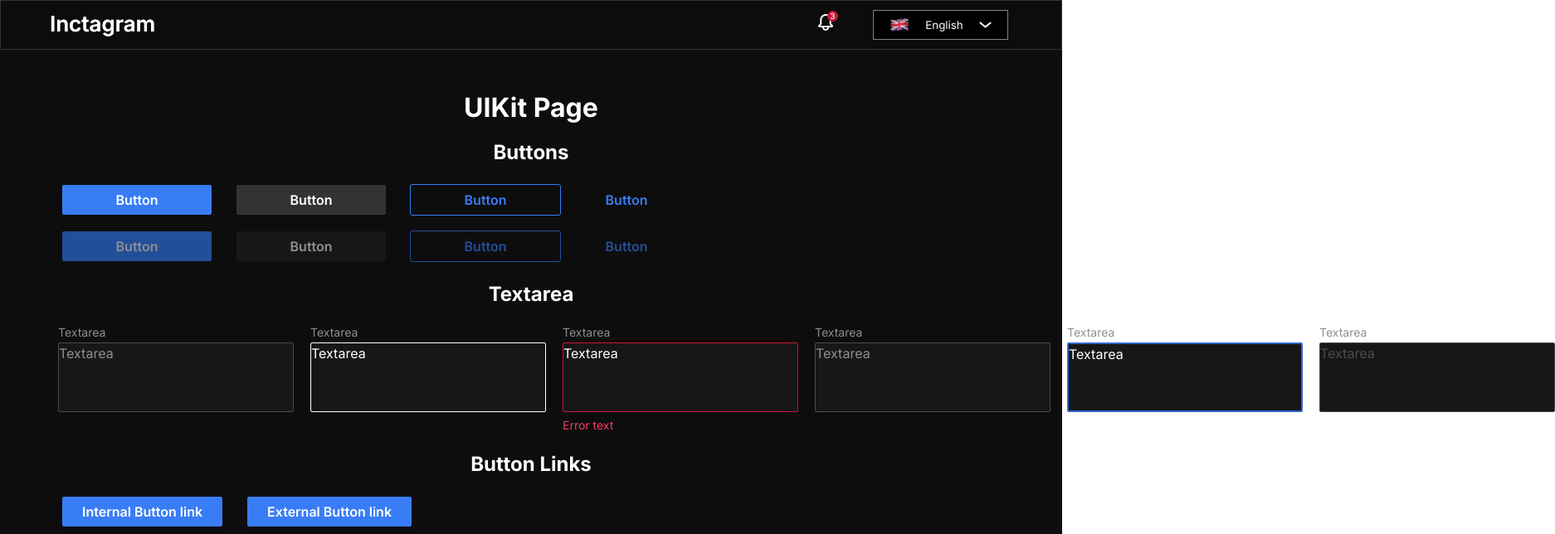
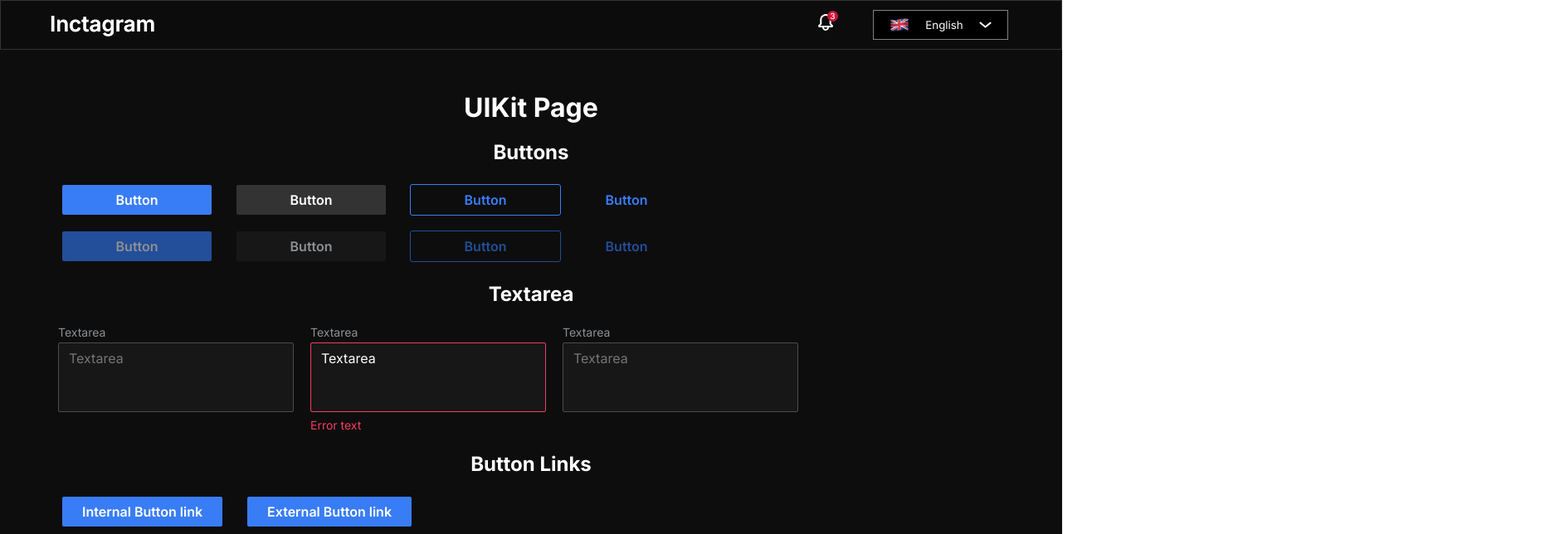
Before and after one commit to FightersForJustice/inctagram, a Next.js app: page /dev/ui-kit in a window 1280 px wide. Shown: the top 644 px of the page at 83% size, 1874 px wide, since content can reach past the window. Built offline with nearby package versions, Linux system fonts and the light colour scheme.

Commit message:
fix: change props and scss for textareas in UI-kit

```diff
--- a/@ui/ui-kit/Textareas/Textarea.module.scss
+++ b/@ui/ui-kit/Textareas/Textarea.module.scss
@@ -1,13 +1,23 @@
 @use '../../design/settings/colors.scss' as colors;
-.title {
-  color: colors.$light-900;
-  /* regular_text 14 */
+
+.error_message {
+  color: colors.$danger-300;
   font-family: Inter;
   font-size: 14px;
   font-style: normal;
   font-weight: 400;
-  line-height: 24px; /* 171.429% */
+  line-height: 24px;
 }
+
+.title {
+  color: colors.$light-900;
+  font-family: Inter;
+  font-size: 14px;
+  font-style: normal;
+  font-weight: 400;
+  line-height: 24px;
+}
+
 .textarea {
   resize: none;
   height: 84px;
@@ -16,114 +26,32 @@
   border: 1px solid colors.$dark-100;
   background: colors.$dark-500;
   overflow: hidden;
-  &::selection {
-    color: colors.$light-100;
-  }
-  &::placeholder {
-    margin: 16px 24px;
+  color: colors.$light-900;
+  font-family: Inter;
+  font-size: 16px;
+  font-style: normal;
+  font-weight: 400;
+  line-height: 24px;
+  padding: 6px 12px;
+
+  &:hover {
+    border: 1px solid colors.$dark-100;
   }
 
-  &Default {
-    border-radius: 2px;
-    border: 1px solid colors.$dark-100;
-    background: colors.$dark-500;
-    &::placeholder {
-      color: colors.$light-900;
+  &:focus {
+    outline: 2px solid colors.$primary-700;
+  }
 
-      /* regular_text 16 */
-      font-family: Inter;
-      font-size: 16px;
-      font-style: normal;
-      font-weight: 400;
-      line-height: 24px; /* 150% */
-      margin: 16px 24px;
-    }
-  }
-  &Active {
+  &:active {
     border-radius: 2px;
     border: 1px solid colors.$light-100;
     background: colors.$dark-500;
+  }
+
+  &.Error {
+    border: 1px solid colors.$danger-300;
     &::placeholder {
       color: colors.$light-100;
-
-      /* regular_text 16 */
-      font-family: Inter;
-      font-size: 16px;
-      font-style: normal;
-      font-weight: 400;
-      line-height: 24px; /* 150% */
-      margin: 16px 24px;
-    }
-  }
-  &Haserror {
-    border-radius: 2px;
-    border: 1px solid var(--danger-500, #cc1439);
-    background: colors.$dark-500;
-    &::placeholder {
-      color: colors.$light-100;
-
-      /* regular_text 16 */
-      font-family: Inter;
-      font-size: 16px;
-      font-style: normal;
-      font-weight: 400;
-      line-height: 24px; /* 150% */
-    }
-  }
-  &Hover {
-    border-radius: 2px;
-    border: 1px solid colors.$dark-100;
-    background: colors.$dark-500;
-    &::placeholder {
-      color: colors.$light-900;
-
-      /* regular_text 16 */
-      font-family: Inter;
-      font-size: 16px;
-      font-style: normal;
-      font-weight: 400;
-      line-height: 24px; /* 150% */
-    }
-  }
-  &Focus {
-    border-radius: 2px;
-    border: 2px solid colors.$primary-700;
-    background: colors.$dark-500;
-    &::placeholder {
-      color: colors.$light-100;
-
-      /* regular_text 16 */
-      font-family: Inter;
-      font-size: 16px;
-      font-style: normal;
-      font-weight: 400;
-      line-height: 24px; /* 150% */
-    }
-  }
-  &Disable {
-    border-radius: 2px;
-    border: 1px solid colors.$dark-100;
-    background: colors.$dark-500;
-    &::placeholder {
-      color: colors.$dark-100;
-
-      /* regular_text 16 */
-      font-family: Inter;
-      font-size: 16px;
-      font-style: normal;
-      font-weight: 400;
-      line-height: 24px; /* 150% */
     }
   }
 }
-
-.error_message {
-  color: colors.$danger-300;
-
-  /* regular_text 14 */
-  font-family: Inter;
-  font-size: 14px;
-  font-style: normal;
-  font-weight: 400;
-  line-height: 24px; /* 171.429% */
-}
--- a/@ui/ui-kit/Textareas/Textarea.tsx
+++ b/@ui/ui-kit/Textareas/Textarea.tsx
@@ -1,39 +1,31 @@
 import React, { ChangeEvent, FocusEvent } from 'react'
 import classNames from 'classnames'
-import styles from './TextArea.module.scss'
+import styles from './Textarea.module.scss'
 import { TEXTAEREA_COLORS } from './constants'
 
-type TextAreaProps = {
-  defaultValue?: string
-  isActive?: boolean
+export type TextAreaProps = {
   hasError?: boolean
-  isHovered?: boolean
-  isFocused?: boolean
-  isDisabled?: boolean
+  disabled?: boolean
+  hovered?: boolean
   errorMessage?: string
-  placeholderText?: string
+  placeholder?: string
   color?: (typeof TEXTAEREA_COLORS)[keyof typeof TEXTAEREA_COLORS]
-  onFocus?: (event: FocusEvent<HTMLTextAreaElement>) => void
-  onChange?: (event: ChangeEvent<HTMLTextAreaElement>) => void
-  onBlur?: (event: FocusEvent<HTMLTextAreaElement>) => void
-}
+} & React.TextareaHTMLAttributes<HTMLTextAreaElement> // Inherit all textarea HTML attributes
 
-const TextArea: React.FC<TextAreaProps> = ({
+export const TextArea: React.FC<TextAreaProps> = ({
   defaultValue,
-  isActive = false,
   hasError = false,
-  isHovered = false,
-  isFocused = false,
-  isDisabled = false,
+  disabled = false,
+  hovered = false,
   errorMessage = 'Error text',
-  placeholderText = 'Textarea',
+  placeholder = 'Textarea',
   color = TEXTAEREA_COLORS.DEFAULT,
-  onChange,
-  onFocus,
-  onBlur,
+  ...restProps // Spread the remaining HTML attributes
 }) => {
   const textareaClasses = classNames(styles.textarea, {
-    [styles[`textarea${color}`]]: Boolean(color),
+    [styles.Default]: color === TEXTAEREA_COLORS.DEFAULT,
+    [styles.Active]: color === TEXTAEREA_COLORS.ACTIVE,
+    [styles.Error]: color === TEXTAEREA_COLORS.ERROR,
   })
 
   return (
@@ -42,15 +34,11 @@ const TextArea: React.FC<TextAreaProps> = ({
       <textarea
         className={textareaClasses}
         defaultValue={defaultValue}
-        onChange={onChange}
-        onFocus={onFocus}
-        onBlur={onBlur}
-        disabled={isDisabled}
-        placeholder={placeholderText}
+        disabled={disabled}
+        placeholder={placeholder}
+        {...restProps} // Spread the remaining HTML attributes
       />
-      {hasError && <span className={styles.error_message}>{errorMessage}</span>}
+      {hasError && <p className={styles.error_message}>{errorMessage}</p>}
     </div>
   )
 }
-
-export default TextArea
--- a/@ui/ui-kit/Textareas/constants.js
+++ b/@ui/ui-kit/Textareas/constants.js
@@ -1,8 +1,5 @@
 export const TEXTAEREA_COLORS = Object.freeze({
   DEFAULT: 'Default',
   ACTIVE: 'Active',
-  ERROR: 'Haserror',
-  HOVER: 'Hover',
-  FOCUS: 'Focus',
-  DISABLE: 'Disable',
+  ERROR: 'Error',
 })
--- a/pages/dev/ui-kit/index.tsx
+++ b/pages/dev/ui-kit/index.tsx
@@ -7,7 +7,7 @@ import { ButtonLink } from '@/@ui/ui-kit/ButtonLink/ButtonLink'
 import Modal from '@/@ui/ui-kit/Modal/Modal'
 import { useState } from 'react'
 import { TEXTAEREA_COLORS } from '@/@ui/ui-kit/Textareas/constants'
-import TextArea from '@/@ui/ui-kit/Textareas/Textarea'
+import { TextArea } from '@/@ui/ui-kit/Textareas/Textarea'
 
 import { useForm, Control } from 'react-hook-form'
 
@@ -59,22 +59,13 @@ const Login = () => {
           <h2 className={style.componentHeader}>Textarea</h2>
           <div className={style.components}>
             <form onSubmit={handleSubmit(onSubmit)}>
-              <TextArea color={TEXTAEREA_COLORS.DEFAULT} />
+              <TextArea />
             </form>
             <form onSubmit={handleSubmit(onSubmit)}>
-              <TextArea color={TEXTAEREA_COLORS.ACTIVE} isActive={true} />
+              <TextArea color={TEXTAEREA_COLORS.ERROR} hasError />
             </form>
             <form onSubmit={handleSubmit(onSubmit)}>
-              <TextArea color={TEXTAEREA_COLORS.ERROR} hasError={true} />
-            </form>
-            <form onSubmit={handleSubmit(onSubmit)}>
-              <TextArea color={TEXTAEREA_COLORS.HOVER} isHovered={true} />
-            </form>
-            <form onSubmit={handleSubmit(onSubmit)}>
-              <TextArea color={TEXTAEREA_COLORS.FOCUS} isFocused={true} />
-            </form>
-            <form onSubmit={handleSubmit(onSubmit)}>
-              <TextArea color={TEXTAEREA_COLORS.DISABLE} isDisabled={true} />
+              <TextArea disabled />
             </form>
           </div>
         </div>
```
